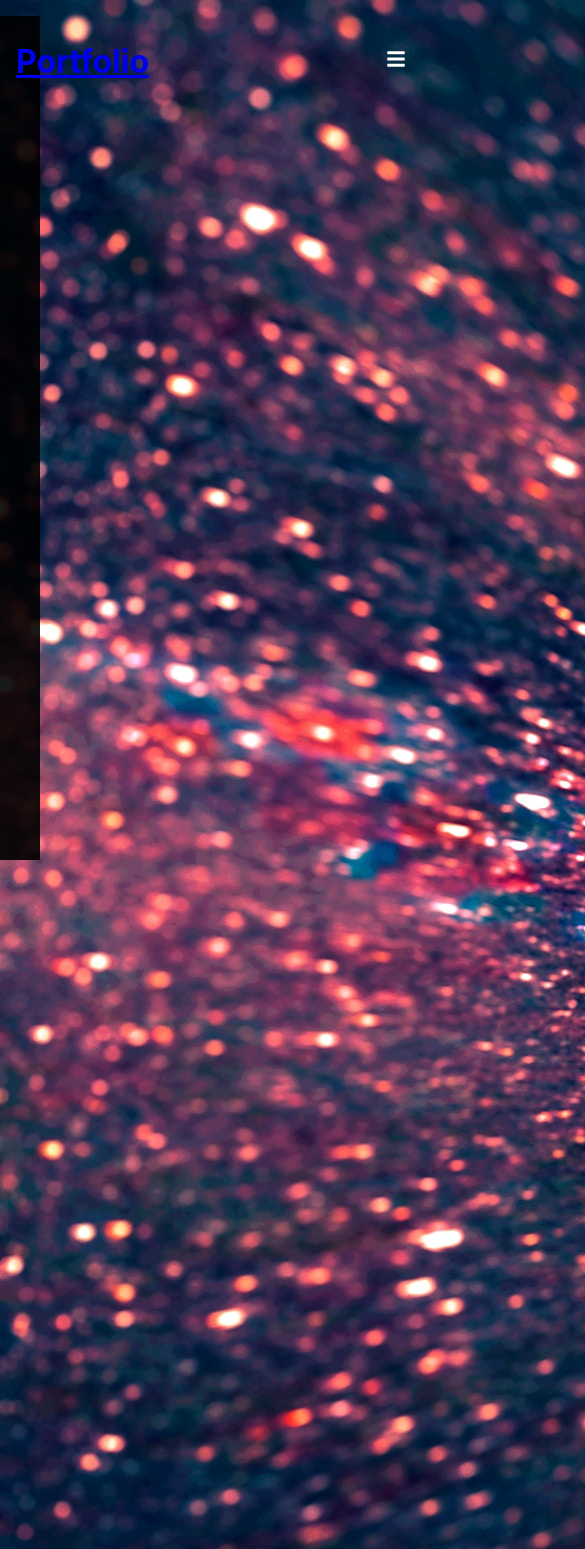
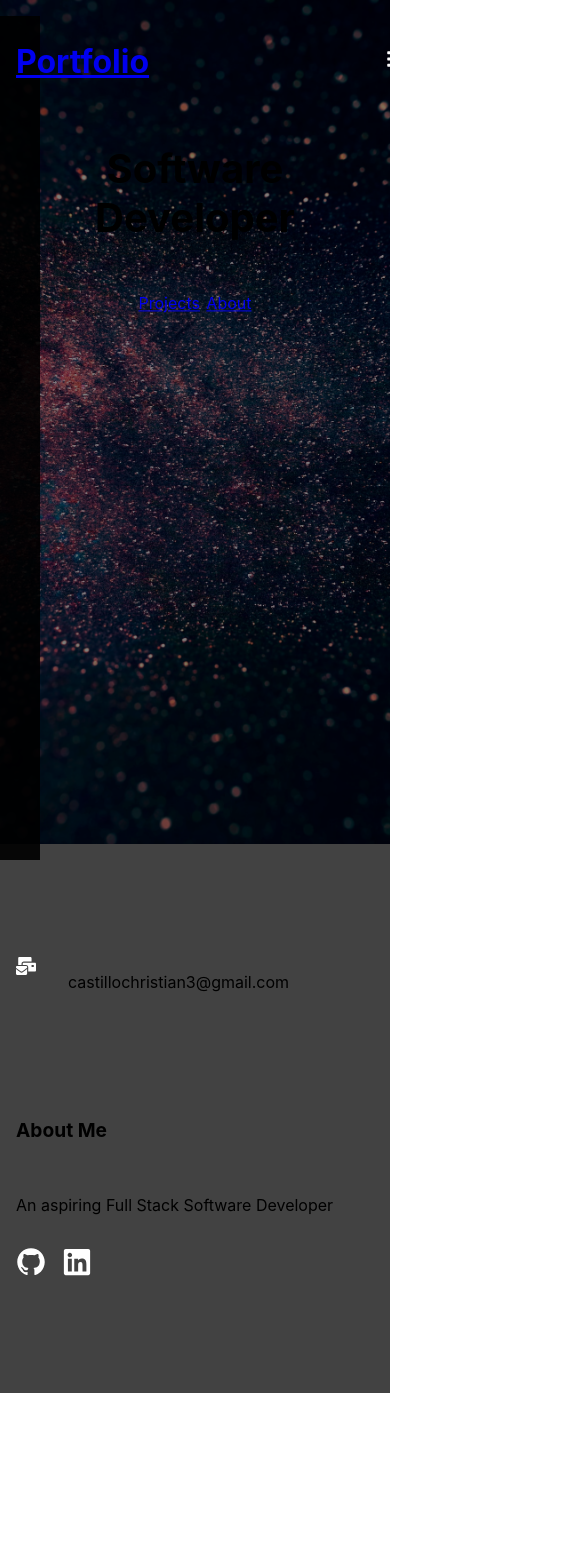
Before and after one commit to ChristianC93/react-flask-portfolio, a React (Create React App) app in the folder client/: page / in a window 390 px wide. Shown: the top 1549 px of the page, 585 px wide, since content can reach past the window. After the commit the page ends 1393 px from the top, so only its background shows below. Built offline with nearby package versions, Linux system fonts and the light colour scheme; no server answers.

Commit message:
added styled footer

```diff
--- a/client/src/components/BackGround.js
+++ b/client/src/components/BackGround.js
@@ -1,6 +1,7 @@
 import React from 'react'
 import texture from '../assets/texture.jpg'
 import { Link } from 'react-router-dom';
+import '../styles/BackGroundStyles.css'
 
 function BackGround() {
   return (
--- a/client/src/components/Footer.js
+++ b/client/src/components/Footer.js
@@ -1,19 +1,13 @@
 import React from 'react'
 import { FaHome, FaLinkedin, FaMailBulk } from 'react-icons/fa';
 import { GrGithub } from 'react-icons/gr';
+import '../styles/FooterStyles.css';
 
 function Footer() {
   return (
     <div className='footer'>
         <div className='footer-container'>
             <div className='left'>
-                <div className='location'>
-                    <FaHome size={ 20 } style={{ color: 'white', marginRight: "2rem" }} />
-                    <div>
-                        <p></p>
-                        <p></p>
-                    </div>
-                </div>
                 <div className='email'>
                     <FaMailBulk size={ 20 } style={{ color: 'white', marginRight: "2rem" }} />
                     <div>
--- /dev/null
+++ b/client/src/styles/FooterStyles.css
@@ -0,0 +1,63 @@
+.footer {
+    width: 100%;
+    padding: 6rem 0;
+    background-color: rgba(19, 19, 19, 0.8);
+}
+
+.footer-container {
+    max-width: 1140px;
+    margin: auto;
+    display: grid;
+    grid-template-columns: repeat(2, 1fr);
+    grid-gap: 40px;
+}
+
+.left {
+    height: 100%;
+    max-width: 100%;
+    display: flex;
+    flex-direction: column;
+    padding: 1rem;
+}
+
+.location {
+    display: flex;
+    margin-bottom: 0.8rem;
+}
+
+.location p {
+    line-height: 20px;
+}
+
+.phone {
+    display: flex;
+    margin-bottom: 0.8rem;
+}
+
+.email {
+    display: flex;
+    margin-bottom: 0.8rem;
+}
+
+.right {
+    height: 100%;
+    max-width: 100%;
+    display: flex;
+    flex-direction: column;
+    padding: 1rem;
+}
+
+.socials {
+    margin-top: 1rem;
+}
+
+h4 {
+    font-size: 1.2rem;
+    padding-bottom: 0.7rem;
+}
+
+@media screen and (max-width: 640px) {
+    .footer-container {
+        grid-template-columns: 1fr;
+    }
+}
```
